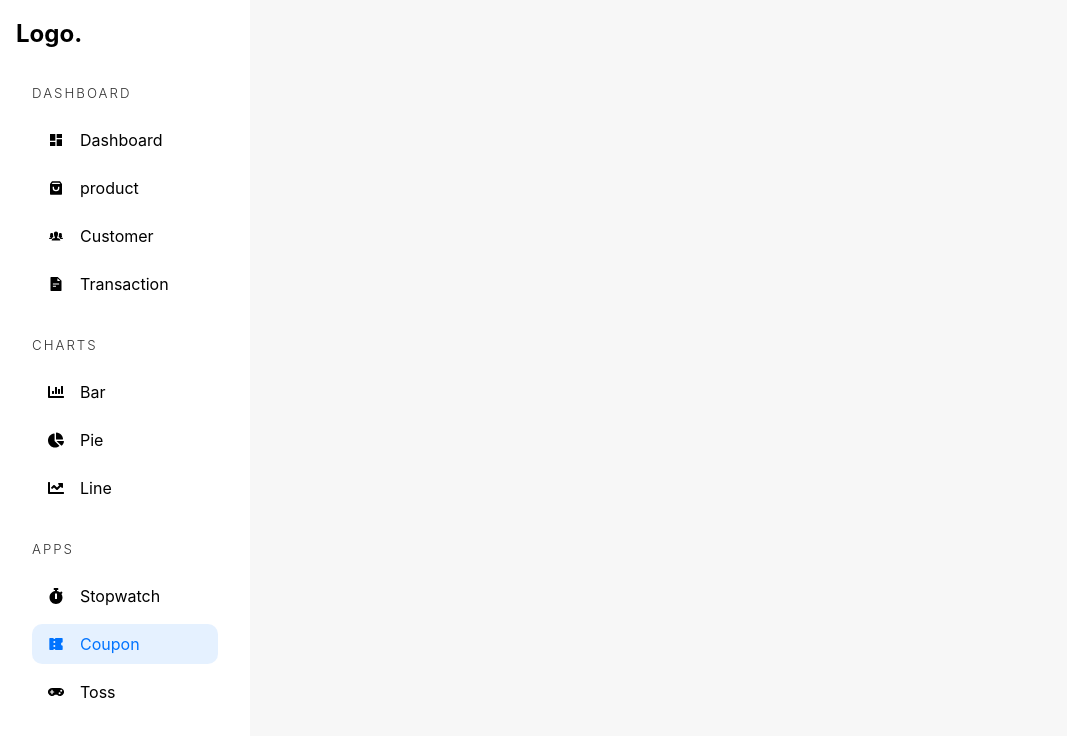
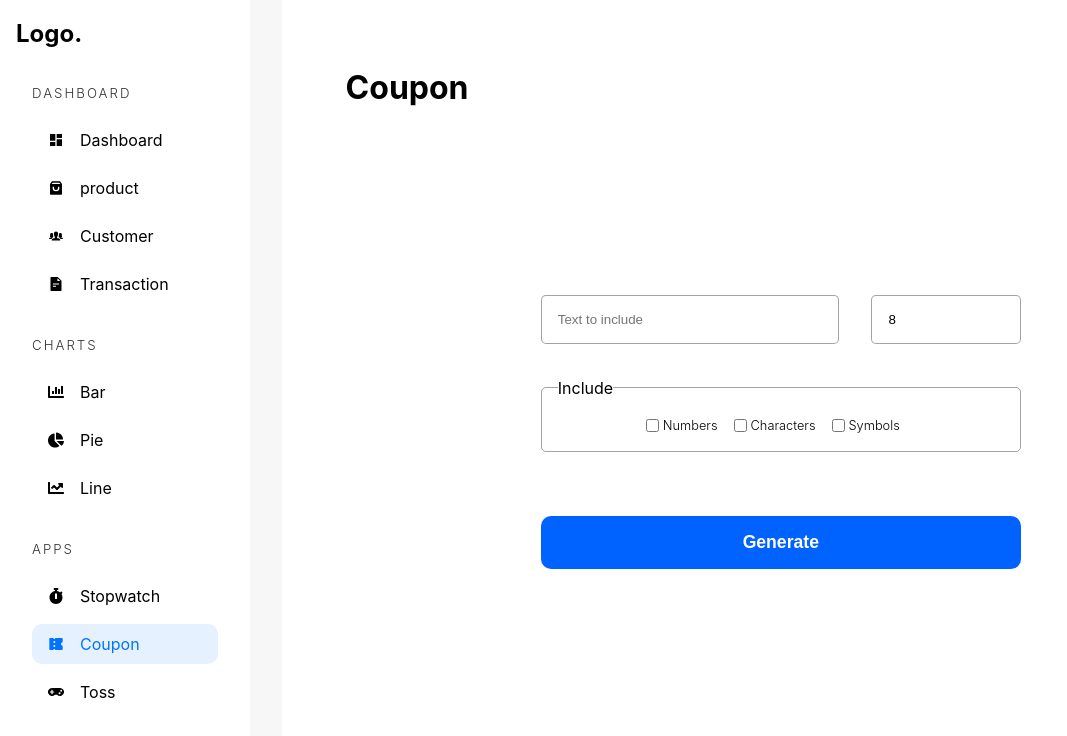
Before and after one commit to sinha-niranjan/admin-dashboard-typescript, a React (Vite) app: page /admin/app/coupon in a window 1280 px wide. Shown: the top 736 px of the page, without its empty margins (0-1067 px from the left). Built offline with nearby package versions, Linux system fonts and the light colour scheme.

Commit message:
Changes to be committed: 	modified:   src/pages/apps/Coupon.tsx 	modified:   src/styles/_dashboardapp.scss

```diff
--- a/src/pages/apps/Coupon.tsx
+++ b/src/pages/apps/Coupon.tsx
@@ -1,12 +1,109 @@
-import React from 'react'
-import AdminSidebar from '../../components/AdminSidebar'
+import { FormEvent, useEffect, useState } from "react";
+import AdminSidebar from "../../components/AdminSidebar";
+
+const allLetters = "ABCDEFGHIJKLMNOPQRSTUVWXYZabcdefghijklmnopqrstuvwxyz";
+const allNumbers = "1234567890";
+const allSymbols = "!@#$%^&*()_+";
 
 const Coupon = () => {
+  const [size, setSize] = useState<number>(8);
+  const [prefix, setPrefix] = useState<string>("");
+  const [includeNumbers, setIncludeNumbers] = useState<boolean>(false);
+  const [includeCharacters, setIncludeCharacters] = useState<boolean>(false);
+  const [includeSymbols, setIncludeSymbols] = useState<boolean>(false);
+  const [isCopied, setIsCopied] = useState<boolean>(false);
+  const [coupon, setCoupon] = useState<string>("");
+
+  const copyText = async (coupon: string) => {
+    await window.navigator.clipboard.writeText(coupon);
+    setIsCopied(true);
+  };
+
+  const submitHandler = (e: FormEvent<HTMLFormElement>) => {
+    e.preventDefault();
+
+    if (!includeNumbers && !includeCharacters && !includeSymbols)
+      return alert("Please Select One At Least");
+
+    let result: string = prefix || "";
+    const loopLength: number = size - result.length;
+
+    for (let i = 0; i < loopLength; i++) {
+      let entireString: string = "";
+      if (includeCharacters) entireString += allLetters;
+      if (includeNumbers) entireString += allNumbers;
+      if (includeSymbols) entireString += allSymbols;
+
+      const randomNum: number = ~~(Math.random() * entireString.length);
+      result += entireString[randomNum];
+    }
+
+    setCoupon(result);
+  };
+
+  useEffect(() => {
+    setIsCopied(false);
+  }, [coupon]);
   return (
     <div className="adminContainer">
-    <AdminSidebar />
-  </div>
-  )
-}
+      <AdminSidebar />
+      <main className="dashboard-app-container">
+        <h1>Coupon</h1>
+        <section>
+          <form onSubmit={submitHandler} className="coupon-form">
+            <input
+              type="text"
+              placeholder="Text to include"
+              value={prefix}
+              onChange={(e) => setPrefix(e.target.value)}
+              maxLength={size}
+            />
 
-export default Coupon
+            <input
+              type="number"
+              placeholder="Coupon length"
+              value={size}
+              onChange={(e) => setSize(Number(e.target.value))}
+              min={8}
+              max={25}
+            />
+
+            <fieldset>
+              <legend>Include</legend>
+              <input
+                type="checkbox"
+                checked={includeNumbers}
+                onChange={() => setIncludeNumbers((prev) => !prev)}
+              />
+              <span>Numbers</span>
+              <input
+                type="checkbox"
+                checked={includeCharacters}
+                onChange={() => setIncludeCharacters((prev) => !prev)}
+              />
+              <span>Characters</span>
+              <input
+                type="checkbox"
+                checked={includeSymbols}
+                onChange={() => setIncludeSymbols((prev) => !prev)}
+              />
+              <span>Symbols</span>
+            </fieldset>
+            <button type="submit">Generate</button>
+          </form>
+
+          {coupon && (
+            <code>
+              {coupon}{" "}
+              <span onClick={() => copyText(coupon)}>
+                {isCopied ? "Copied" : "Copy"}
+              </span>
+            </code>
+          )}
+        </section>
+      </main>
+    </div>
+  );
+};
+
+export default Coupon;
--- a/src/styles/_dashboardapp.scss
+++ b/src/styles/_dashboardapp.scss
@@ -57,5 +57,72 @@
         }
       }
     }
+
+
+
+    .coupon-form {
+      @include grid(2fr 1fr, 2rem);
+      max-width: 30rem;
+      width: 100%;
+      > input {
+        padding: 1rem;
+        border: 1px solid rgba(0, 0, 0, 0.359);
+        outline: none;
+        border-radius: 5px;
+      }
+
+      > fieldset {
+        padding: 1rem;
+        border: 1px solid rgba(0, 0, 0, 0.359);
+        border-radius: 5px;
+        @include flex(row, center, center, 0);
+        flex-wrap: wrap;
+        grid-column: 1/3;
+
+        span {
+          font-size: 0.8rem;
+          font-weight: 300;
+          margin-inline-start: 0.25rem;
+          margin-inline-end: 1rem;
+        }
+      }
+
+      > button {
+        font-weight: 700;
+        font-size: 1.1rem;
+        width: 100%;
+        padding: 1rem;
+        border: none;
+        color: white;
+        cursor: pointer;
+        margin: 2rem 0;
+        border-radius: 10px;
+        grid-column: 1/3;
+        background-color: rgb(0, 98, 255);
+      }
+    }
+
+    > code {
+      position: relative;
+      font-size: 1.2rem;
+      letter-spacing: 2px;
+      cursor: pointer;
+      &:hover > span {
+        opacity: 1;
+      }
+
+      > span {
+        opacity: 0;
+        @include square(100%);
+        top: 0;
+        left: 0;
+        position: absolute;
+        border-radius: 5px;
+        background-color: rgb(15, 15, 15);
+        color: white;
+        font-size: 0.8rem;
+        @include flex;
+      }
+    }
   }
 }
```
